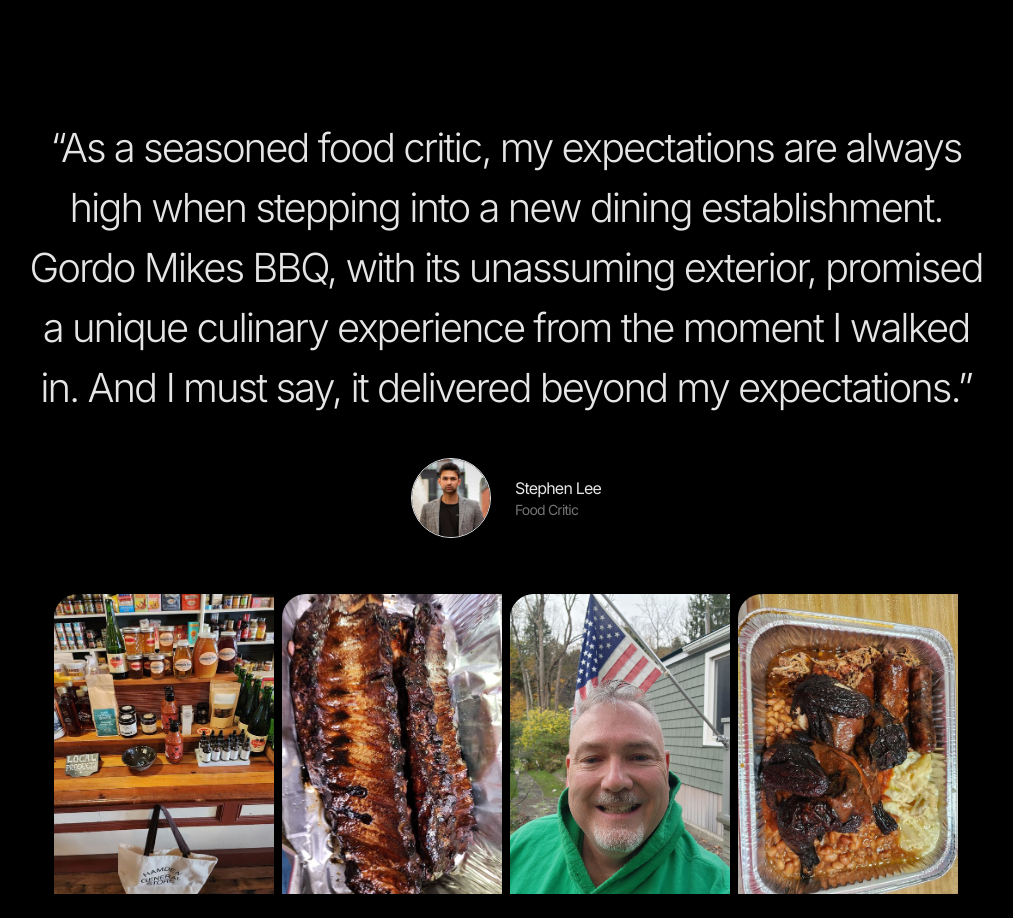
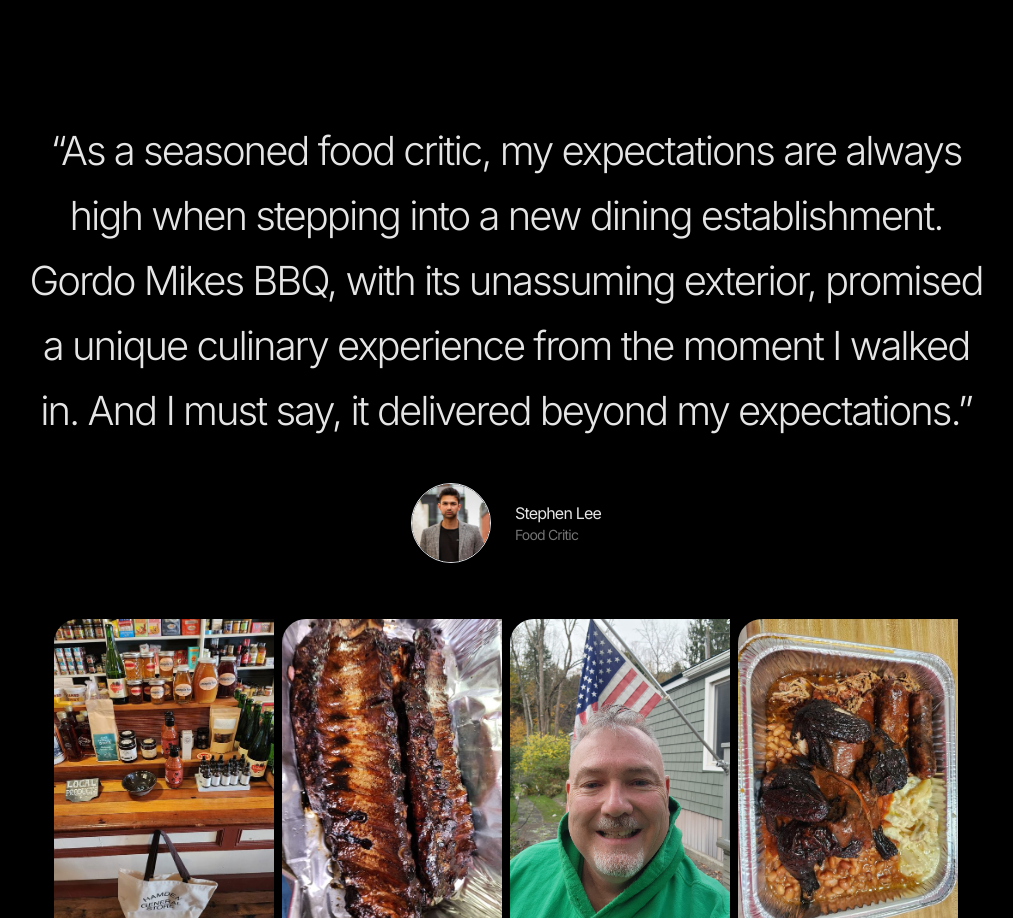
Before and after one commit to rdztr2020/Gordo-Netlify, a React (Vite) app: page / in a window 1280 px wide. Shown: the part 3611-4529 px from the top of the page, without its empty margins (134-1147 px from the left). Built offline with nearby package versions, Linux system fonts and the light colour scheme.

Commit message:
more cleanup

```diff
--- a/src/components/Reviews.jsx
+++ b/src/components/Reviews.jsx
@@ -37,7 +37,7 @@
       className='flex flex-col'>
         <motion.p
         variants={ItemVariants}
-        className='text-center  mb-10 text-xl font-light leading-normal tracking-tighter lg:mx-40 lg:mt-20 lg:text-[2.5rem]'>
+        className='text-center  mb-10 text-xl font-light leading-relaxed tracking-tighter lg:mx-40 lg:mt-20 lg:text-[2.5rem]'>
           {REVIEW.content}
         </motion.p>
         <motion.div
```
